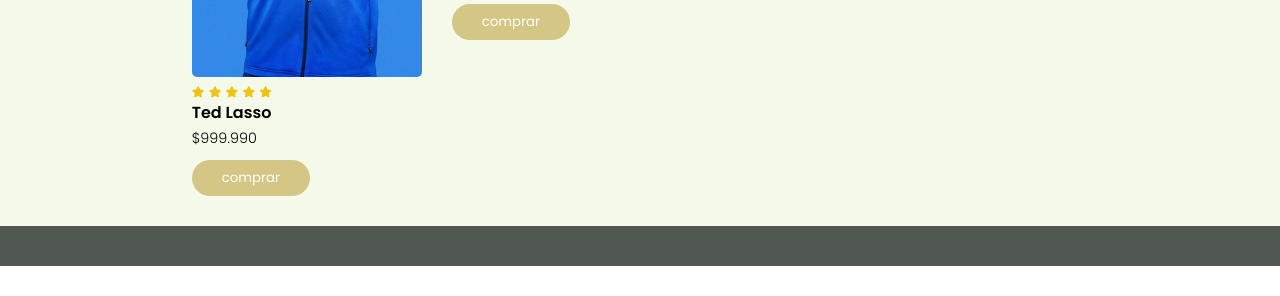
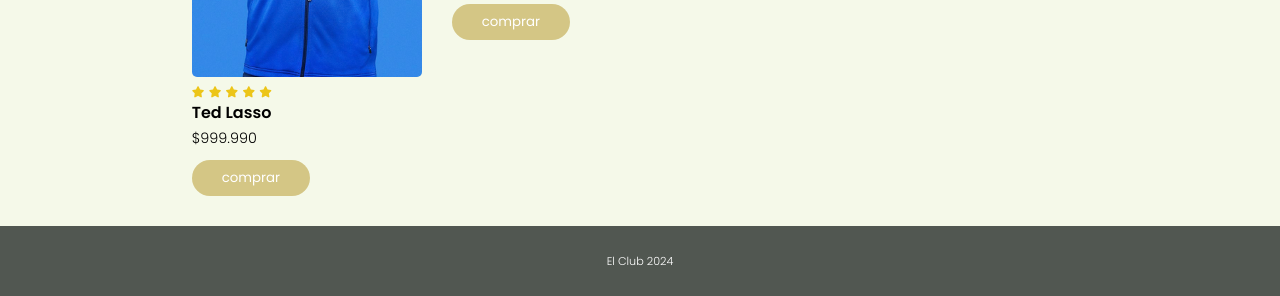
Before and after one commit to markobarraza/Gridecommerce_dLatam, a plain HTML site: page index.html in a window 1280 px wide. Shown: the part 1353-1649 px from the top of the page. Before the commit the page ends 1619 px from the top, so only its background shows below. Drawn offline with Linux system fonts and the light colour scheme.

Commit message:
efectos hover y footer

```diff
--- a/assets/css/style.css
+++ b/assets/css/style.css
@@ -18,8 +18,6 @@
 .header{
     grid-area: header;
     background-color: #D4C685;
-    /* background-color: #283845; */
-    /* background-color: #cbcaa4; */
     color: #ffffff;
     text-align: center;
     display: flex;
@@ -95,6 +93,7 @@
     background-color: #e4e7d9;
     padding: 7px 14px ;
     border-radius: 10px;
+    cursor: pointer;
 }
 .navbar ul li .icon_menu{
     font-size: .9rem;
@@ -117,6 +116,7 @@
 .card:hover{
     background-color: #2838450d;
     border-radius: 10px;
+    cursor: pointer;
 }
 .card img{
     width: 230px;
@@ -149,4 +149,17 @@
     border: none;
     padding: 8px 30px;
     border-radius: 50px;
+    cursor: pointer;
 }
+.card button:hover{
+    background-color: #b2a466;
+}
+.footer{
+    color: #fff;
+    display: flex;
+    justify-content: center;
+    align-items: center;
+    height: 70px;
+    font-weight: 300;
+    font-size: .7rem;
+}
--- a/index.html
+++ b/index.html
@@ -210,7 +210,9 @@
         </main>
 
         <!-- Footer -->
-        <footer class="footer"></footer>
+        <footer class="footer">
+            <p>El Club 2024</p>
+        </footer>
 
     </div>
 
```
